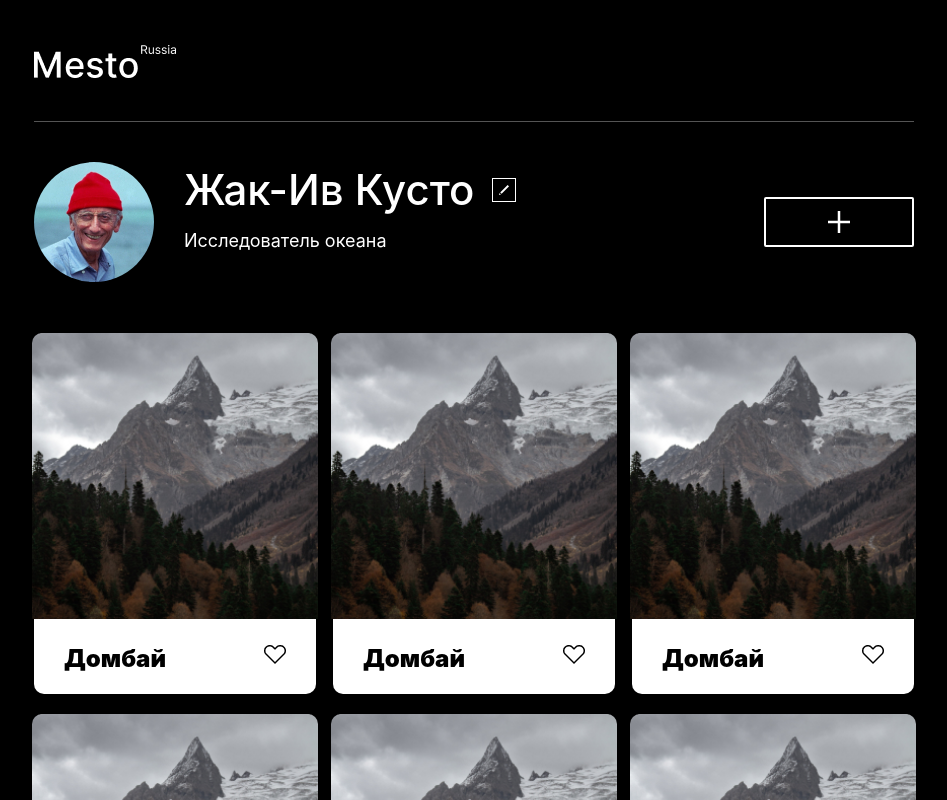
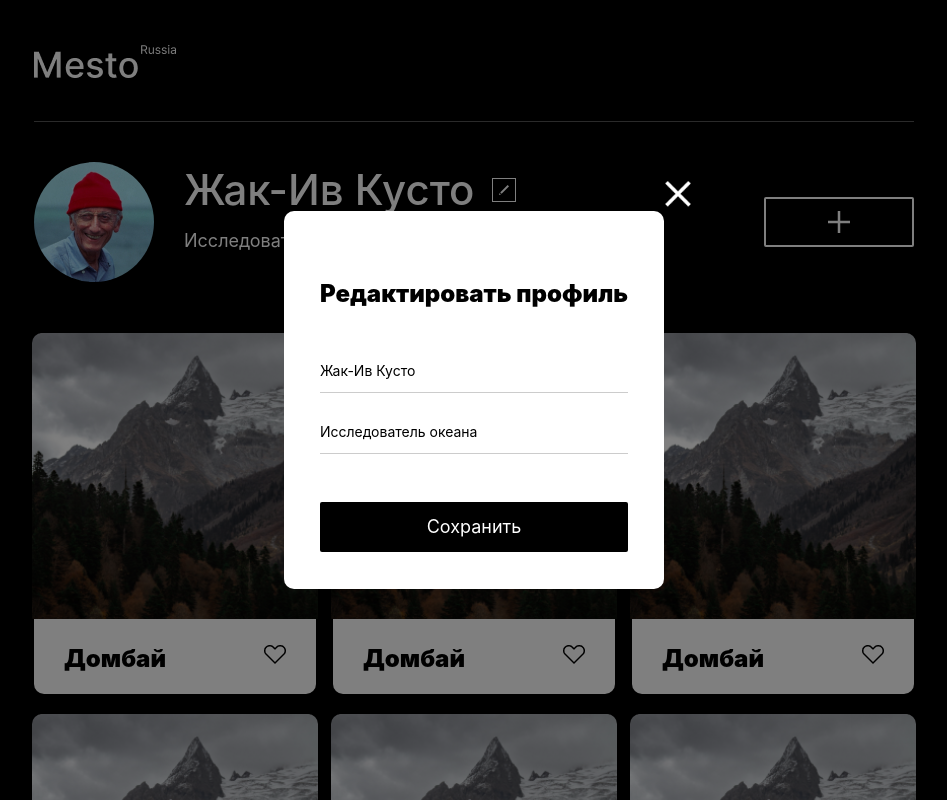
Before and after one commit to sergeigoncharov/mesto-project, a plain HTML site: page index.html in a window 1280 px wide. Shown: the top 800 px of the page, without its empty margins (166-1113 px from the left). Drawn offline with Linux system fonts and the light colour scheme; a web font is replaced by a local one.

Commit message:
fix readme

```diff
--- a/index.html
+++ b/index.html
@@ -105,7 +105,7 @@
       </p>
     </div>
   </div>
-  <div id="popup" class="popup ">
+  <div id="popup" class="popup popup_opened">
     <div class="popup__body">
       <div class="popup__content">
         <form class="popup__form">
```
Also changed, not shown: README.md.
